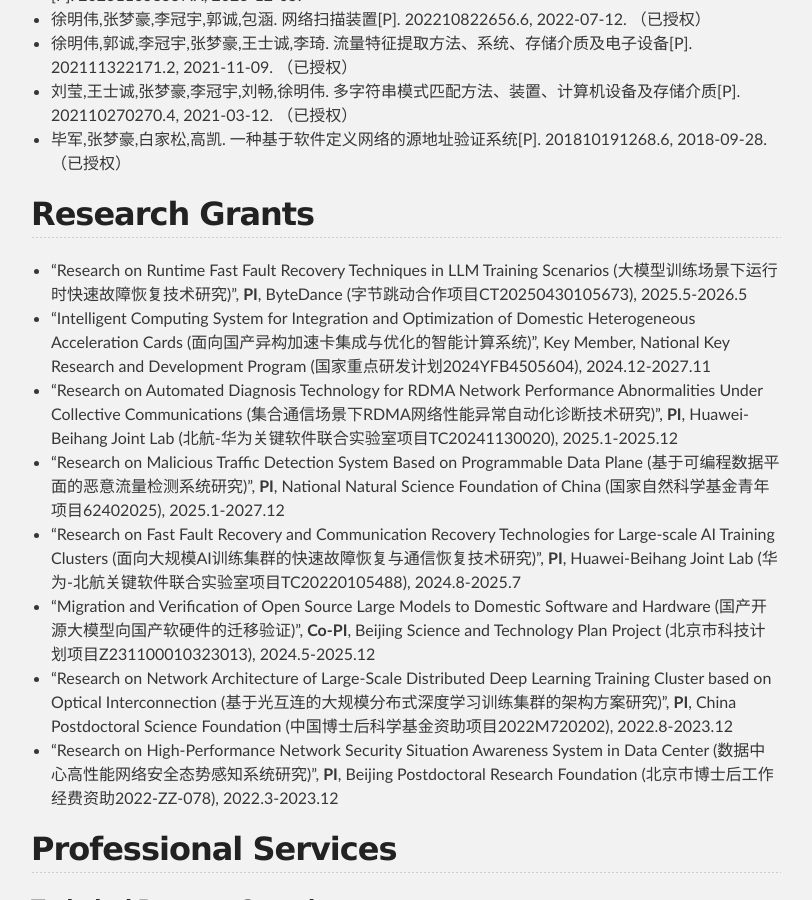
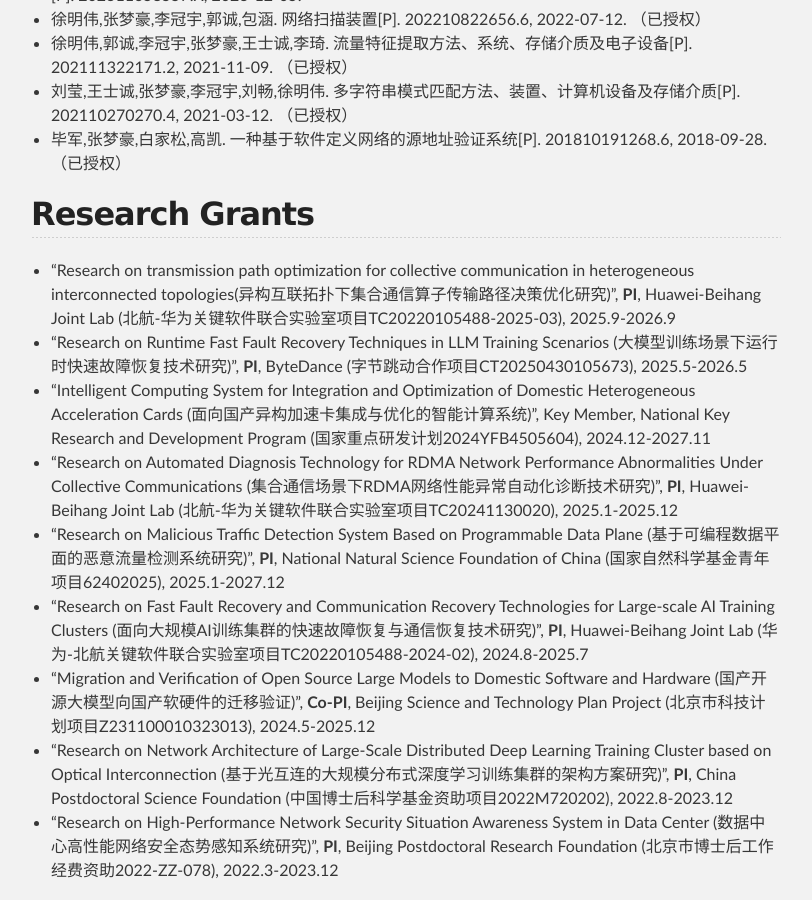
Before and after one commit to zhangmenghao/zhangmenghao.github.io, a Jekyll site: the page built from index.md, in a window 1280 px wide and 900 px high, scrolled down 5585 px. Shown: the whole window, without its empty margins (234-1046 px from the left). Built offline with Jekyll 4.4.1, drawn with Linux system fonts in a browser that asks for light colours.

Commit message:
Update Grants

```diff
--- a/index.md
+++ b/index.md
@@ -203,12 +203,13 @@
 
 
 ## Research Grants
+* "Research on transmission path optimization for collective communication in heterogeneous interconnected topologies(异构互联拓扑下集合通信算子传输路径决策优化研究)", __PI__, Huawei-Beihang Joint Lab (北航-华为关键软件联合实验室项目TC20220105488-2025-03), 2025.9-2026.9
 * "Research on Runtime Fast Fault Recovery Techniques in LLM Training Scenarios (大模型训练场景下运行时快速故障恢复技术研究)", __PI__, ByteDance (字节跳动合作项目CT20250430105673), 2025.5-2026.5
 * "Intelligent Computing System for Integration and Optimization of Domestic Heterogeneous Acceleration Cards (面向国产异构加速卡集成与优化的智能计算系统)", Key Member, National Key Research and Development Program (国家重点研发计划2024YFB4505604), 2024.12-2027.11
 <!-- * "Development of Software Upgrade Version Management for Satellites (星群软件在线升级版本管理研制)", __PI__, Beijing Institute of Control Engineering (北京控制工程研究所), 2025.1-2025.12 -->
 * "Research on Automated Diagnosis Technology for RDMA Network Performance Abnormalities Under Collective Communications (集合通信场景下RDMA⽹络性能异常⾃动化诊断技术研究)", __PI__, Huawei-Beihang Joint Lab (北航-华为关键软件联合实验室项目TC20241130020), 2025.1-2025.12
 * "Research on Malicious Traffic Detection System Based on Programmable Data Plane (基于可编程数据平面的恶意流量检测系统研究)", __PI__, National Natural Science Foundation of China (国家自然科学基金青年项目62402025), 2025.1-2027.12
-* "Research on Fast Fault Recovery and Communication Recovery Technologies for Large-scale AI Training Clusters (面向大规模AI训练集群的快速故障恢复与通信恢复技术研究)", __PI__, Huawei-Beihang Joint Lab (华为-北航关键软件联合实验室项目TC20220105488), 2024.8-2025.7
+* "Research on Fast Fault Recovery and Communication Recovery Technologies for Large-scale AI Training Clusters (面向大规模AI训练集群的快速故障恢复与通信恢复技术研究)", __PI__, Huawei-Beihang Joint Lab (华为-北航关键软件联合实验室项目TC20220105488-2024-02), 2024.8-2025.7
 * "Migration and Verification of Open Source Large Models to Domestic Software and Hardware (国产开源大模型向国产软硬件的迁移验证)", __Co-PI__, Beijing Science and Technology Plan Project (北京市科技计划项目Z231100010323013), 2024.5-2025.12
 * "Research on Network Architecture of Large-Scale Distributed Deep Learning Training Cluster based on Optical Interconnection (基于光互连的大规模分布式深度学习训练集群的架构方案研究)", __PI__, China Postdoctoral Science Foundation (中国博士后科学基金资助项目2022M720202), 2022.8-2023.12
 * "Research on High-Performance Network Security Situation Awareness System in Data Center (数据中心高性能网络安全态势感知系统研究)", __PI__, Beijing Postdoctoral Research Foundation (北京市博士后工作经费资助2022-ZZ-078), 2022.3-2023.12
```
